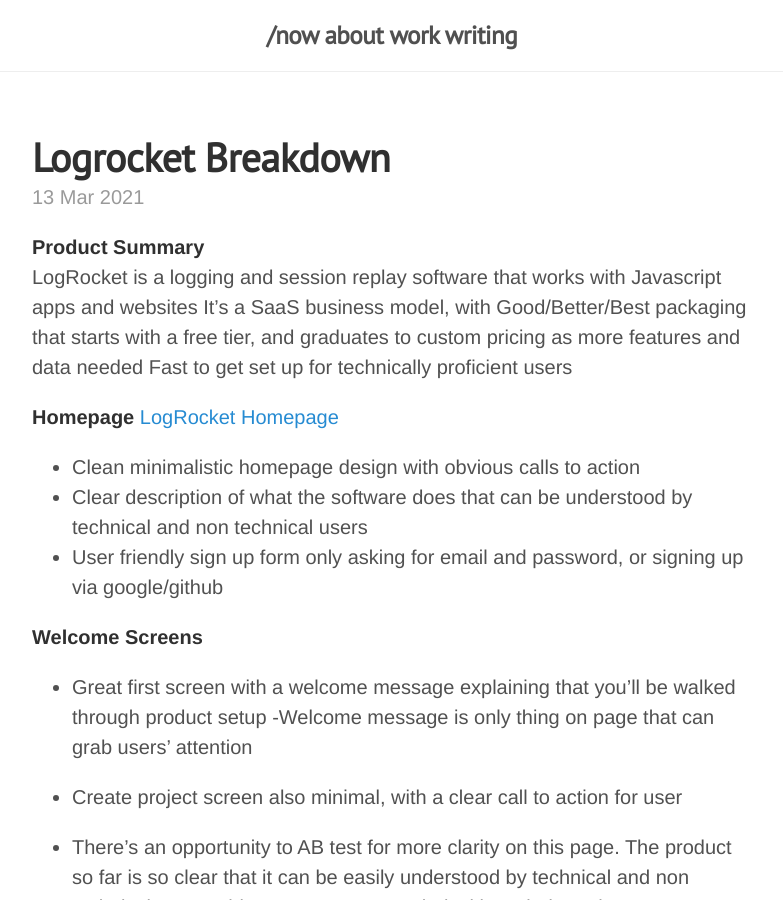
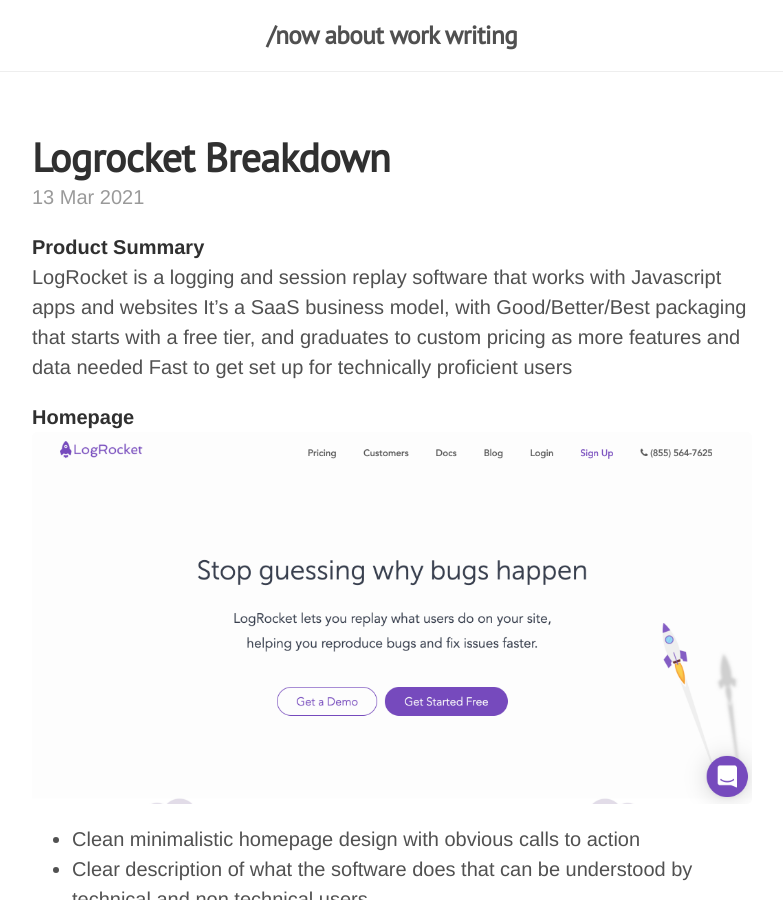
Before and after one commit to mattpupa/mattpupa, a Jekyll site: the page built from _posts/2021-03-13-LogRocket-Breakdown.markdown, in a window 1280 px wide and 900 px high. Shown: the whole window, without its empty margins (248-1031 px from the left). Built offline with Jekyll 4.4.1, drawn with Linux system fonts in a browser that asks for light colours.

Commit message:
exclamation

```diff
--- a/_posts/2021-03-13-LogRocket-Breakdown.markdown
+++ b/_posts/2021-03-13-LogRocket-Breakdown.markdown
@@ -9,7 +9,7 @@
 
 
 **Homepage**
-[LogRocket Homepage](/assets/images/website-homepage.png)
+![LogRocket Homepage](/assets/images/website-homepage.png)
 
 - Clean minimalistic homepage design with obvious calls to action
 - Clear description of what the software does that can be understood by technical and non technical users
```
